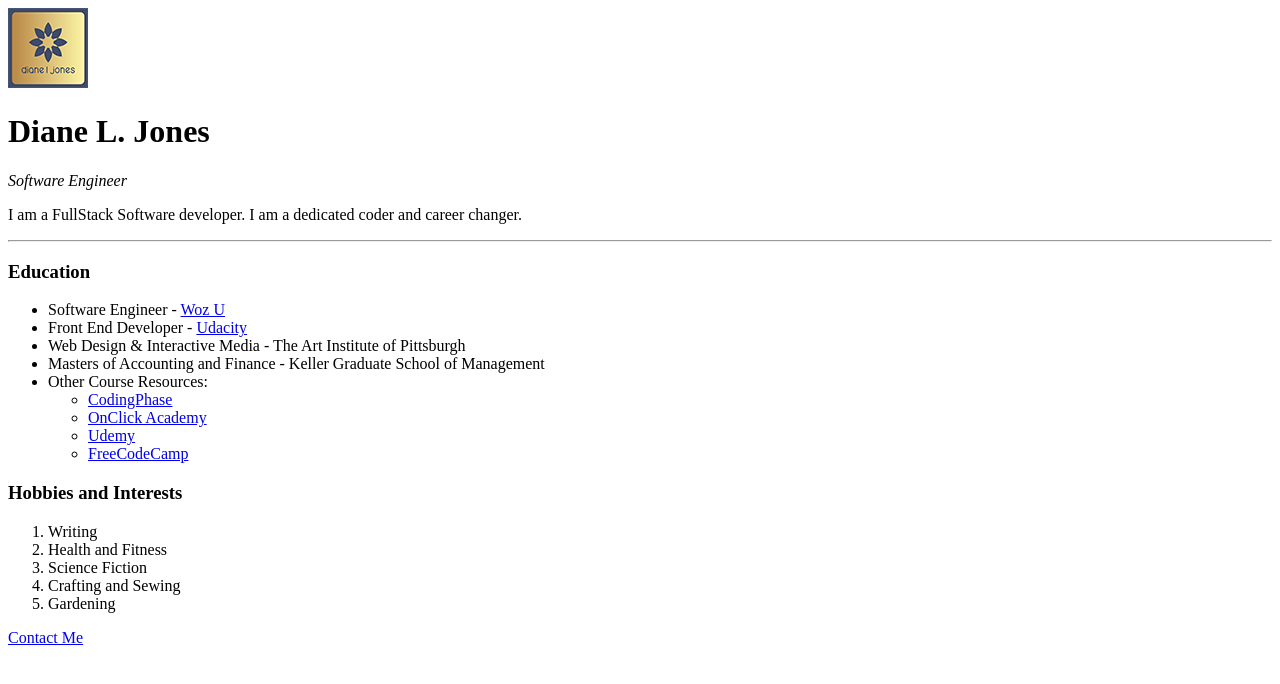
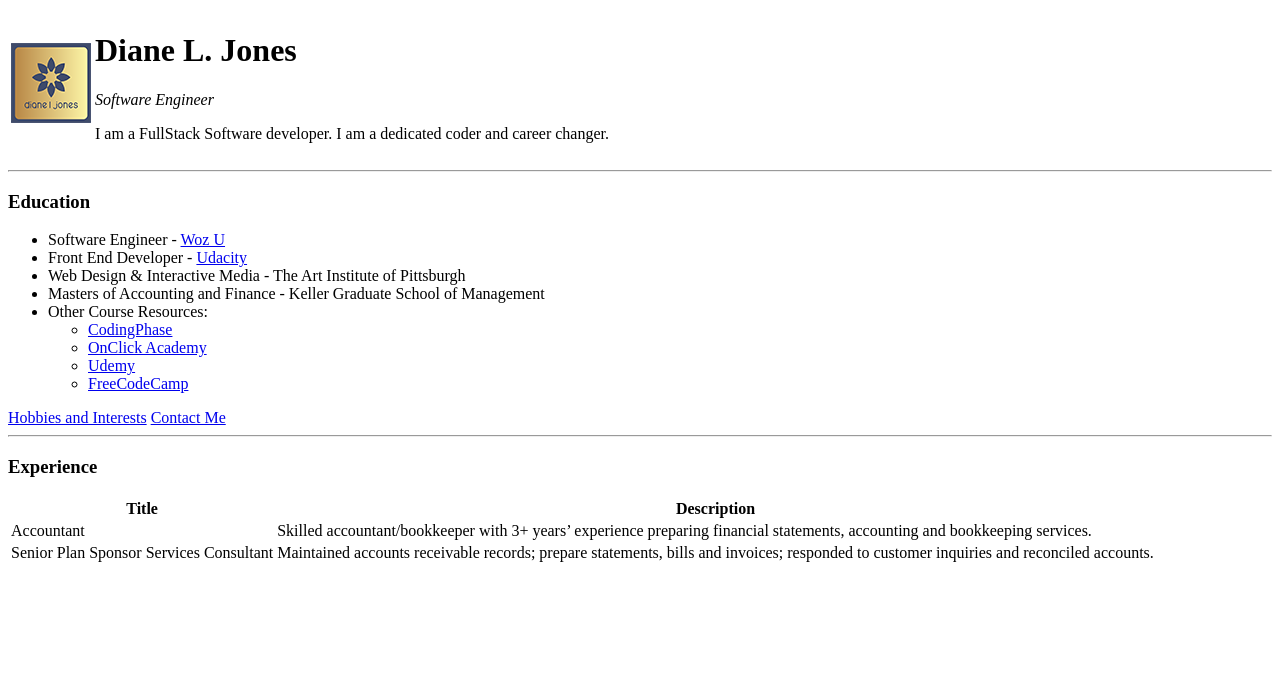
Before and after one commit to Jonesdl-2785/HTML---Personal-Website, a plain HTML site: page index.html in a window 1280 px wide. Drawn offline with Linux system fonts and the light colour scheme.

Commit message:
Table Elements

```diff
--- a/index.html
+++ b/index.html
@@ -13,10 +13,17 @@
 </head>
 
 <body>
-  <img src="images/color_logo_with_background_80.png" alt="logo image">
-  <h1>Diane L. Jones</h1>
-  <p><em>Software Engineer</em></p>
-  <p>I am a FullStack Software developer. I am a dedicated coder and career changer.</p>
+  <table>
+    <tr>
+      <td><img src="images/color_logo_with_background_80.png" alt="logo image"></td>
+      <td><h1>Diane L. Jones</h1>
+        <p><em>Software Engineer</em></p>
+        <p>I am a FullStack Software developer. I am a dedicated coder and career changer.</p></td>
+    </tr>
+  </table>
+
+
+
   <hr>
   <h3>Education</h3>
   <ul>
@@ -33,16 +40,27 @@
       </ul>
     </li>
   </ul>
-  <h3>Hobbies and Interests</h3>
-  <ol>
-    <li>Writing</li>
-    <li>Health and Fitness</li>
-    <li>Science Fiction</li>
-    <li>Crafting and Sewing</li>
-    <li>Gardening</li>
-  </ol>
-
-  <a href="contact\contactme.html">Contact Me</a>
-
+<a href="hobbies.html">Hobbies and Interests</a>
+<a href="contact\contactme.html">Contact Me</a>
+ <hr>
+<h3>Experience</h3>
+ <table>
+   <thead>
+      <tr>
+        <th>Title</th>
+        <th>Description</th>
+      </tr>
+   </thead>
+   <tbody>
+     <tr>
+       <td>Accountant</td>
+       <td>Skilled accountant/bookkeeper with 3+ years’ experience preparing financial statements, accounting and bookkeeping services. </td>
+     </tr>
+      <tr>
+        <td>Senior Plan Sponsor Services Consultant</td>
+        <td>Maintained accounts receivable records; prepare statements, bills and invoices; responded to customer inquiries and reconciled accounts. </td>
+      </tr>
+   </tbody>
+ </table>
 </body>
 </html>
```
Also changed, not shown: hobbies.html (added, +19 -0 lines).
